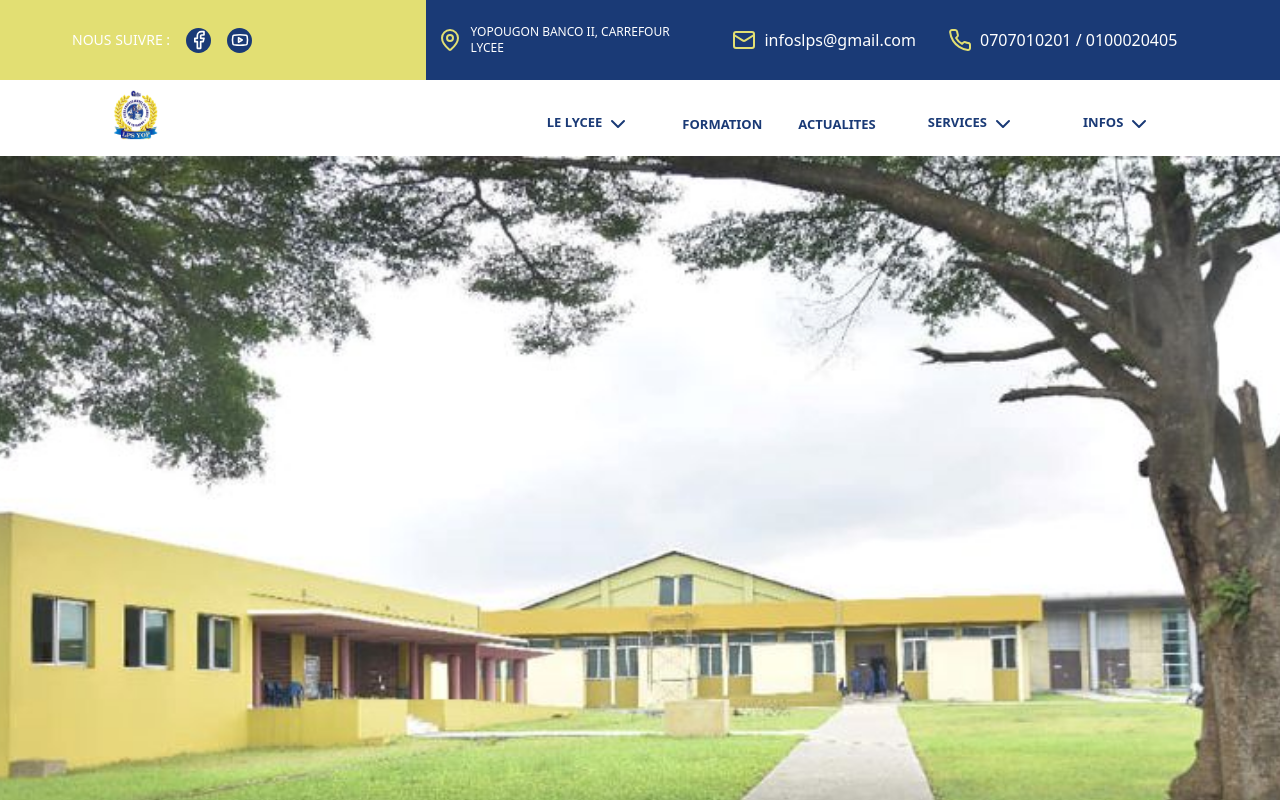
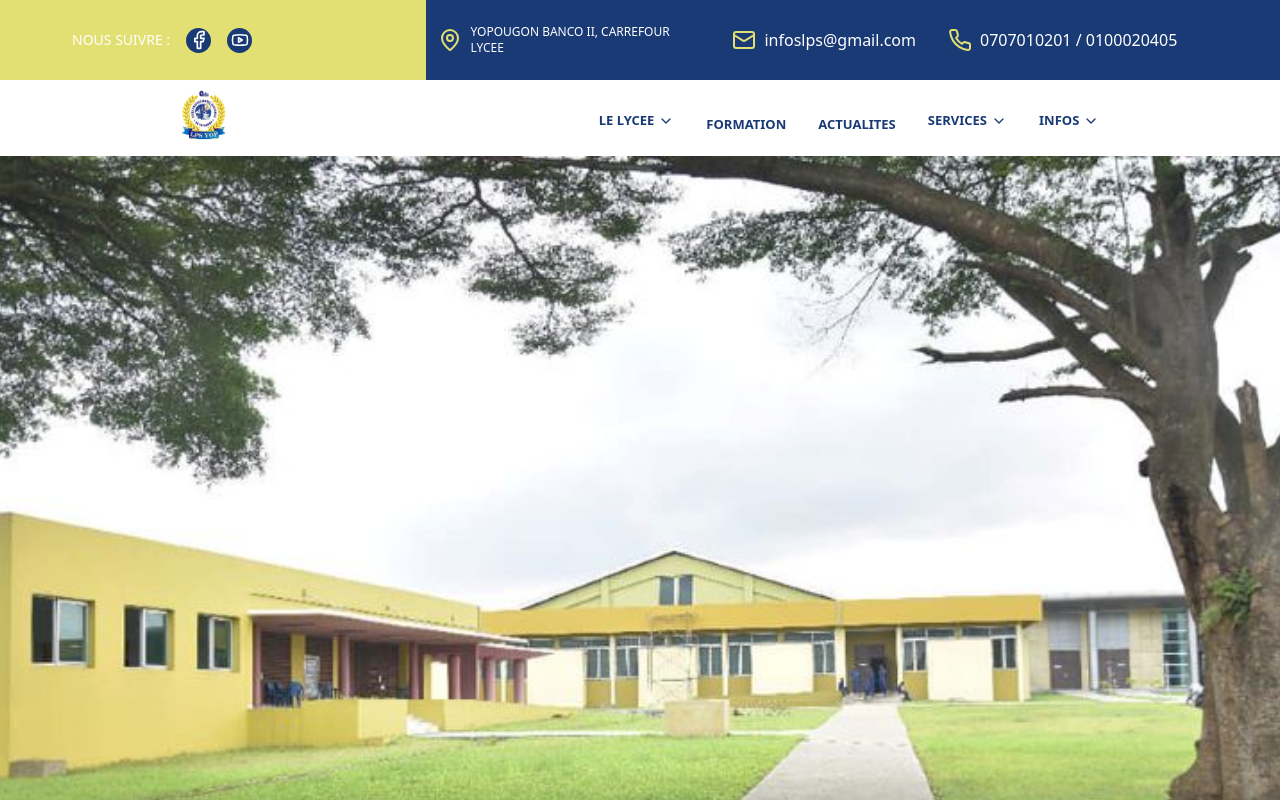
Before and after one commit to Godani05/lps, a React (Vite) app: page / in a window 1280 px wide. Shown: the top 800 px of the page. Built offline with nearby package versions, Linux system fonts and the light colour scheme.

Commit message:
[UPDATE] navbar component

```diff
--- a/src/components/ui/navigation-menu.tsx
+++ b/src/components/ui/navigation-menu.tsx
@@ -1,128 +1,74 @@
-import * as NavigationMenuPrimitive from "@radix-ui/react-navigation-menu";
-import { cva } from "class-variance-authority";
+import React, { useState } from "react";
 import { ChevronDownIcon } from "lucide-react";
-import * as React from "react";
 
-import { cn } from "../../lib/utils";
+// Définition des types
+interface SubmenuItem {
+  label: string;
+}
 
-const NavigationMenu = React.forwardRef<
-  React.ElementRef<typeof NavigationMenuPrimitive.Root>,
-  React.ComponentPropsWithoutRef<typeof NavigationMenuPrimitive.Root>
->(({ className, children, ...props }, ref) => (
-  <NavigationMenuPrimitive.Root
-    ref={ref}
-    className={cn(
-      "relative z-10 flex max-w-max flex-1 items-center justify-center",
-      className
-    )}
-    {...props}
-  >
-    {children}
-    <NavigationMenuViewport />
-  </NavigationMenuPrimitive.Root>
-));
-NavigationMenu.displayName = NavigationMenuPrimitive.Root.displayName;
+interface NavItem {
+  label: string;
+  hasDropdown: boolean;
+  submenu?: string[];
+}
 
-const NavigationMenuList = React.forwardRef<
-  React.ElementRef<typeof NavigationMenuPrimitive.List>,
-  React.ComponentPropsWithoutRef<typeof NavigationMenuPrimitive.List>
->(({ className, ...props }, ref) => (
-  <NavigationMenuPrimitive.List
-    ref={ref}
-    className={cn(
-      "group flex flex-1 list-none items-center justify-center space-x-1",
-      className
-    )}
-    {...props}
-  />
-));
-NavigationMenuList.displayName = NavigationMenuPrimitive.List.displayName;
+interface CustomNavigationMenuProps {
+  navItems: NavItem[];
+}
 
-const NavigationMenuItem = NavigationMenuPrimitive.Item;
+// Composant de menu personnalisé avec types
+const CustomNavigationMenu: React.FC<CustomNavigationMenuProps> = ({ navItems }) => {
+  const [activeDropdown, setActiveDropdown] = useState<number | null>(null);
 
-const navigationMenuTriggerStyle = cva(
-  "group inline-flex h-9 w-max items-center justify-center rounded-md bg-background px-4 py-2 text-sm font-medium transition-colors hover:bg-accent hover:text-accent-foreground focus:bg-accent focus:text-accent-foreground focus:outline-none disabled:pointer-events-none disabled:opacity-50 data-[active]:bg-accent/50 data-[state=open]:bg-accent/50"
-);
+  const toggleDropdown = (index: number) => {
+    if (activeDropdown === index) {
+      setActiveDropdown(null);
+    } else {
+      setActiveDropdown(index);
+    }
+  };
 
-const NavigationMenuTrigger = React.forwardRef<
-  React.ElementRef<typeof NavigationMenuPrimitive.Trigger>,
-  React.ComponentPropsWithoutRef<typeof NavigationMenuPrimitive.Trigger>
->(({ className, children, ...props }, ref) => (
-  <NavigationMenuPrimitive.Trigger
-    ref={ref}
-    className={cn(navigationMenuTriggerStyle(), "group", className)}
-    {...props}
-  >
-    {children}{" "}
-    <ChevronDownIcon
-      className="relative top-[1px] ml-1 h-15 w-15 transition duration-300 group-data-[state=open]:rotate-180"
-      aria-hidden="true"
-    />
-  </NavigationMenuPrimitive.Trigger>
-));
-NavigationMenuTrigger.displayName = NavigationMenuPrimitive.Trigger.displayName;
+  return (
+    <div className="flex gap-8">
+      {navItems.map((item, index) => (
+        <div key={index} className="relative">
+          {item.hasDropdown ? (
+            <>
+              <button
+                className="font-bold text-[#1a3a76] text-[13px] bg-transparent hover:text-[#e2df73] flex items-center"
+                onClick={() => toggleDropdown(index)}
+              >
+                {item.label}
+                <ChevronDownIcon
+                  className={`w-4 h-4 ml-1 transition-transform ${
+                    activeDropdown === index ? "rotate-180" : ""
+                  }`}
+                />
+              </button>
+              {activeDropdown === index && (
+                <div className="absolute top-full left-0 mt-2 w-[250px] bg-white rounded-md shadow-lg z-50">
+                  <ul className="py-2">
+                    {item.submenu?.map((subItem, subIndex) => (
+                      <li
+                        key={subIndex}
+                        className="px-4 py-2 text-[#1a3a76] text-sm hover:bg-[#e2df73] hover:text-white cursor-pointer transition-colors"
+                      >
+                        {subItem}
+                      </li>
+                    ))}
+                  </ul>
+                </div>
+              )}
+            </>
+          ) : (
+            <span className="font-bold text-[#1a3a76] text-[13px] cursor-pointer hover:text-[#e2df73]">
+              {item.label}
+            </span>
+          )}
+        </div>
+      ))}
+    </div>
+  );
+};
 
-const NavigationMenuContent = React.forwardRef<
-  React.ElementRef<typeof NavigationMenuPrimitive.Content>,
-  React.ComponentPropsWithoutRef<typeof NavigationMenuPrimitive.Content>
->(({ className, ...props }, ref) => (
-  <NavigationMenuPrimitive.Content
-    ref={ref}
-    className={cn(
-      "left-0 top-0 w-full data-[motion^=from-]:animate-in data-[motion^=to-]:animate-out data-[motion^=from-]:fade-in data-[motion^=to-]:fade-out data-[motion=from-end]:slide-in-from-right-52 data-[motion=from-start]:slide-in-from-left-52 data-[motion=to-end]:slide-out-to-right-52 data-[motion=to-start]:slide-out-to-left-52 md:absolute md:w-auto ",
-      className
-    )}
-    {...props}
-  />
-));
-NavigationMenuContent.displayName = NavigationMenuPrimitive.Content.displayName;
-
-const NavigationMenuLink = NavigationMenuPrimitive.Link;
-
-const NavigationMenuViewport = React.forwardRef<
-  React.ElementRef<typeof NavigationMenuPrimitive.Viewport>,
-  React.ComponentPropsWithoutRef<typeof NavigationMenuPrimitive.Viewport>
->(({ className, ...props }, ref) => (
-  <div className={cn("absolute left-0 top-full flex justify-center")}>
-    <NavigationMenuPrimitive.Viewport
-      className={cn(
-        "origin-top-center relative mt-1.5 h-[var(--radix-navigation-menu-viewport-height)] w-full overflow-hidden rounded-md border bg-popover text-popover-foreground shadow data-[state=open]:animate-in data-[state=closed]:animate-out data-[state=closed]:zoom-out-95 data-[state=open]:zoom-in-90 md:w-[var(--radix-navigation-menu-viewport-width)]",
-        className
-      )}
-      ref={ref}
-      {...props}
-    />
-  </div>
-));
-NavigationMenuViewport.displayName =
-  NavigationMenuPrimitive.Viewport.displayName;
-
-const NavigationMenuIndicator = React.forwardRef<
-  React.ElementRef<typeof NavigationMenuPrimitive.Indicator>,
-  React.ComponentPropsWithoutRef<typeof NavigationMenuPrimitive.Indicator>
->(({ className, ...props }, ref) => (
-  <NavigationMenuPrimitive.Indicator
-    ref={ref}
-    className={cn(
-      "top-full z-[1] flex h-1.5 items-end justify-center overflow-hidden data-[state=visible]:animate-in data-[state=hidden]:animate-out data-[state=hidden]:fade-out data-[state=visible]:fade-in",
-      className
-    )}
-    {...props}
-  >
-    <div className="relative top-[60%] h-2 w-2 rotate-45 rounded-tl-sm bg-border shadow-md" />
-  </NavigationMenuPrimitive.Indicator>
-));
-NavigationMenuIndicator.displayName =
-  NavigationMenuPrimitive.Indicator.displayName;
-
-export {
-  navigationMenuTriggerStyle,
-  NavigationMenu,
-  NavigationMenuList,
-  NavigationMenuItem,
-  NavigationMenuContent,
-  NavigationMenuTrigger,
-  NavigationMenuLink,
-  NavigationMenuIndicator,
-  NavigationMenuViewport,
-};
+export default CustomNavigationMenu;
--- a/src/screens/Desktop/Desktop.tsx
+++ b/src/screens/Desktop/Desktop.tsx
@@ -7,13 +7,15 @@ import {
 } from "lucide-react";
 import React from "react";
 import { Card, CardContent } from "../../components/ui/card";
-import {
-  NavigationMenu,
+import  CustomNavigationMenu  from "../../components/ui/navigation-menu";
+/*import {
+   CustomNavigationMenu */
+  /* NavigationMenu,
   NavigationMenuContent,
   NavigationMenuItem,
   NavigationMenuList,
-  NavigationMenuTrigger,
-} from "../../components/ui/navigation-menu";
+  NavigationMenuTrigger ,
+} from "../../components/ui/navigation-menu";*/
 
 export const Desktop = (): JSX.Element => {
   // Navigation menu items
@@ -117,7 +119,6 @@ export const Desktop = (): JSX.Element => {
             </div>
           </div>
         </div>
-
         {/* Navigation */}
 <div className="w-full h-[px] mt-[10px] bg-white flex items-center justify-center">
   <div className="flex items-center">
@@ -126,40 +127,7 @@ export const Desktop = (): JSX.Element => {
       alt="Logo LPS"
       src="/logo-lps-1.png"
     />
-            <NavigationMenu>
-              <NavigationMenuList className="flex gap-8">
-                {navItems.map((item, index) => (
-                  <NavigationMenuItem key={index} className="relative">
-                    {item.hasDropdown ? (
-                      <NavigationMenuTrigger className="font-bold text-[#1a3a76] text-[13px] bg-transparent hover:bg-transparent focus:text-[#e2df73]  hover:text-[#e2df73]">
-                        {item.label}
-                        {/* <ChevronDownIcon className="w-5 h-5 ml-2" /> */}
-                      </NavigationMenuTrigger>
-                    ) : (
-                      <span className="font-bold text-[#1a3a76] text-[13px] cursor-pointer bg-transparent hover:bg-transparent focus:text-[#e2df73]  hover:text-[#e2df73]">
-                        {item.label}
-                      </span>
-                    )}
-                    {item.hasDropdown && (
-                      <NavigationMenuContent>
-                        <div className="p-4 w-[250px] bg-white rounded-md shadow-lg">
-                          <ul className="space-y-2">
-                            {item.submenu?.map((subItem, subIndex) => (
-                              <li
-                                key={subIndex}
-                                className="px-2 py-1.5 text-[#1a3a76] text-sm hover:bg-[#e2df73] hover:text-white rounded cursor-pointer transition-colors"
-                              >
-                                {subItem}
-                              </li>
-                            ))}
-                          </ul>
-                        </div>
-                      </NavigationMenuContent>
-                    )}
-                  </NavigationMenuItem>
-                ))}
-              </NavigationMenuList>
-            </NavigationMenu>
+    <CustomNavigationMenu navItems={navItems} />
   </div>
 </div>
 
```
Also changed, not shown: 1 other file (tests, documents, lock files or other folders). Lines whose indentation alone changed are shown as unchanged.
